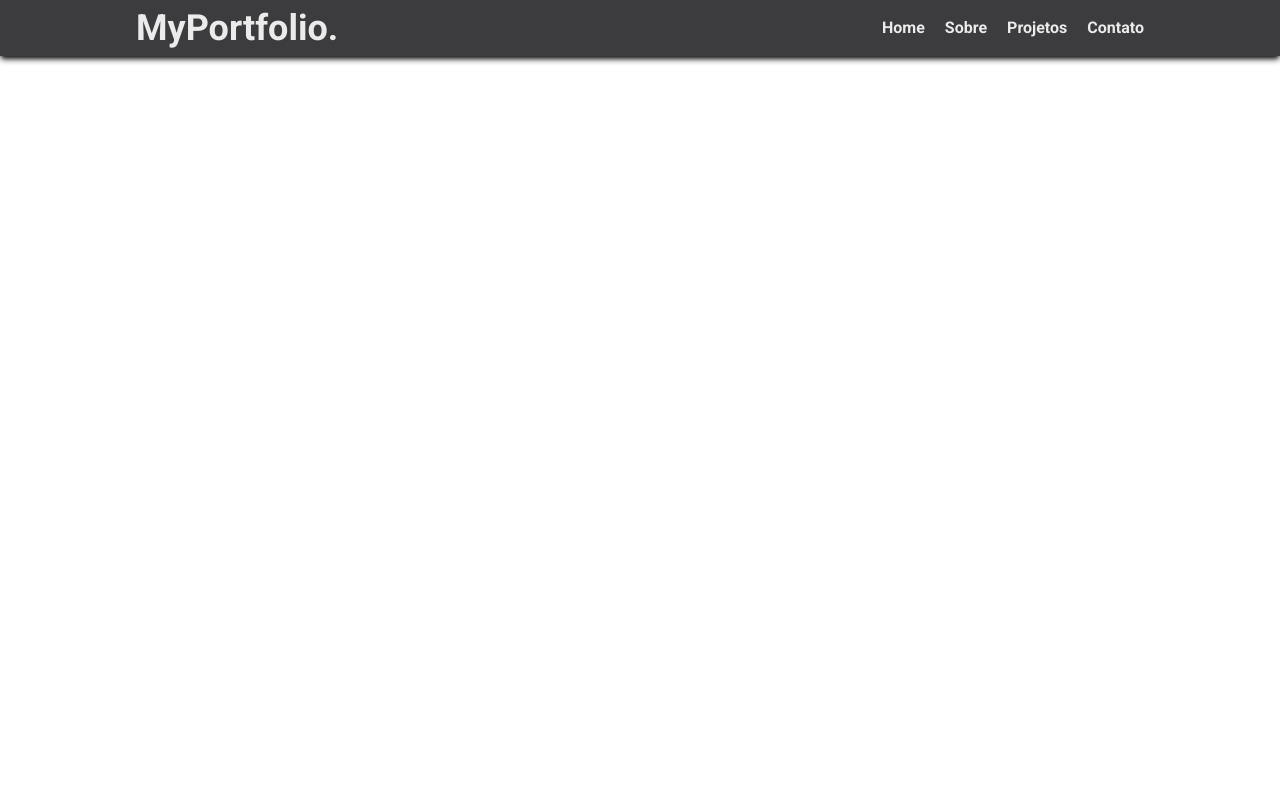
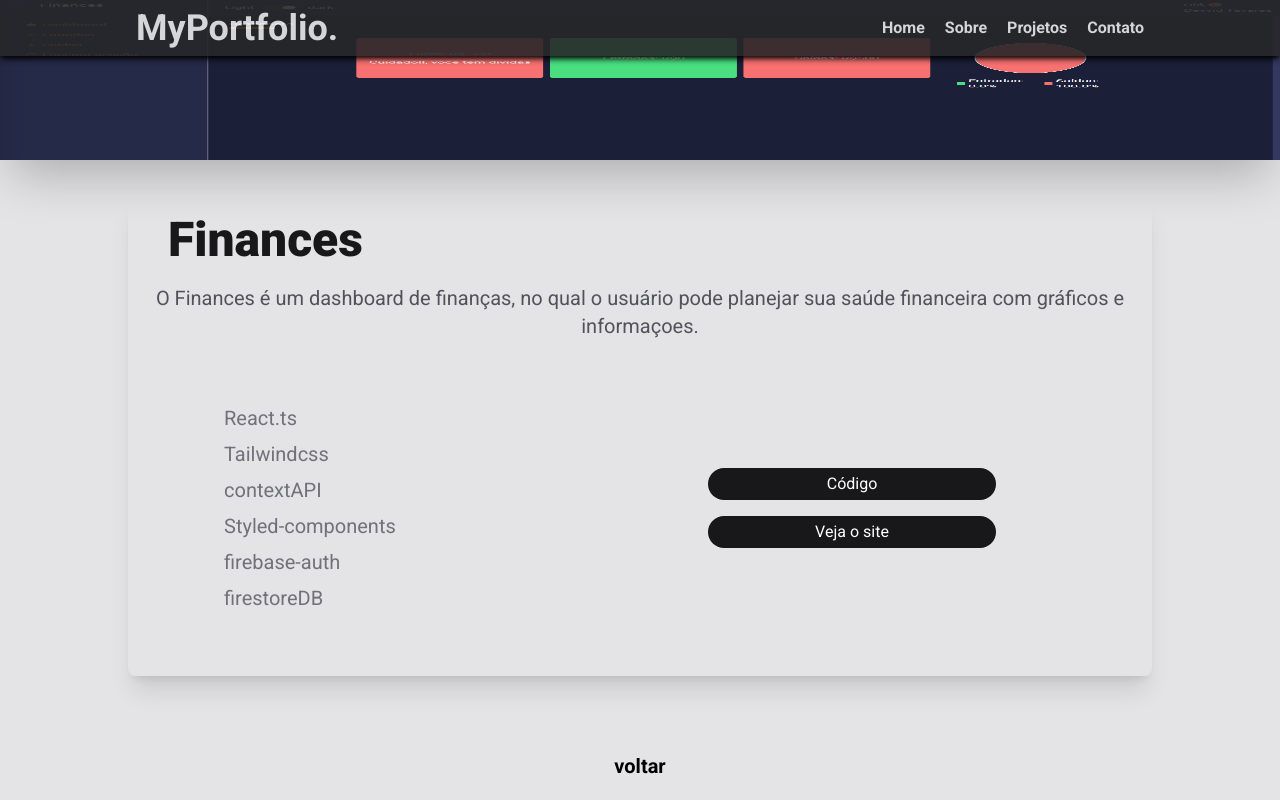
Before and after one commit to DevDeyvidTav/Myportfolio, a React (Vite) app: page /finances in a window 1280 px wide. Built offline with nearby package versions, Linux system fonts and the light colour scheme.

Commit message:
adding finances project

```diff
--- a/src/App.jsx
+++ b/src/App.jsx
@@ -11,10 +11,10 @@ import { Header } from "./components/Header"
 import Aos from "aos"
 import 'aos/dist/aos.css'
 import GlobalStyles from "./css/GlobalStyles"
+import { Finances } from "./pages/Finances"
 
 export function App(props) {
   const { open, setOpen} = useContext(PortfolioContext)
-  useEffect(() => {Aos.init({duration: 1500})},[])
   return (
     <div className="w-screen h-screen max-h-full max-w-full ">
       <GlobalStyles/>
@@ -25,6 +25,7 @@ export function App(props) {
         <Route path="/coffeeshop" element={<Coffeeshop />}/>
         <Route path="/pokemonapi" element={<PokemonApi />}/>
         <Route path="/dtstore" element={<DTstore />}/>
+        <Route path="/finances" element={<Finances/>}/>
       </Routes>
       </Router>
 
--- a/src/components/Projetos.jsx
+++ b/src/components/Projetos.jsx
@@ -9,11 +9,12 @@ import { NavLink } from 'react-router-dom';
 import coffeshop from '../images/coffeeshop.png'
 import pokemon from '../images/pokemon.png'
 import dtstore from '../images/dtstore.png'
+import finances from '../images/finances.png'
 
     export function Projetos(){
         const { open } = useContext(PortfolioContext)
         return(
-            <div id='Projetos' className="tablet-m:h-screen w-screen max-w-full bg-gray-200 ">
+            <div id='Projetos' className="tablet-m:h-full w-screen max-w-full bg-gray-200 ">
                 <div className="container| w-full tablet-m:h-full">
                 <div className="divider| h-[1.2px] w-full  bg-gradient-to-l from-zinc-900 mb-24 to-zinc-300"></div>
                     <h1 className='title| ml-20 text-4xl font-bold text-zinc-900'>Projetos:</h1>
@@ -21,6 +22,7 @@ import dtstore from '../images/dtstore.png'
                         <div className='project1| tablet-m:w-[30%] mx-5 shadow-2xl rounded-md h-full bg-black'><img className='w-full h-full rounded-md rounded-b-none' src={coffeshop} alt="" /><NavLink to="/coffeeshop" ><button className='bg-black rounded-md rounded-t-none text-white w-full text-2xl'>Informações</button></NavLink> </div>
                         <div className='project2| tablet-m:w-[30%] mx-5 shadow-2xl rounded-md h-full bg-black'><img className='w-full h-full rounded-md rounded-b-none' src={pokemon} alt="" /><NavLink to="/pokemonapi"><button className='bg-black rounded-md rounded-t-none text-white w-full text-2xl'>Informações</button></NavLink></div>
                         <div className='project3| tablet-m:w-[30%] mx-5 shadow-2xl rounded-md h-full bg-black'><img className='w-full h-full rounded-md rounded-b-none' src={dtstore} alt="" /><NavLink to="/dtstore"><button className='bg-black rounded-md rounded-t-none text-white w-full text-2xl'>Informações</button></NavLink></div>
+                        <div className='project3| tablet-m:w-[30%] mx-5 shadow-2xl rounded-md h-full bg-black'><img className='w-full h-full rounded-md rounded-b-none' src={finances} alt="" /><NavLink to="/finances"><button className='bg-black rounded-md rounded-t-none text-white w-full text-2xl'>Informações</button></NavLink></div>
                     </div>
                 </div>
             </div>
--- /dev/null
+++ b/src/pages/Finances.jsx
@@ -0,0 +1,31 @@
+import finances from '../images/finances.png'
+
+
+
+
+export function Finances(){
+    return(
+        <div className="w-screen flex flex-col items-center justify-between bg-zinc-200 h-screen max-h-full max-w-full">
+            <img className="finances-img| w-full shadow-2xl  h-40" src={finances} alt="" />
+            <div className='text-container| flex flex-col w-[80%] h-[60%] mb-10 rounded-lg shadow-xl'>
+                <p className='title| ml-10 mt-5 text-5xl text-zinc-900 font-black'>Finances</p>
+                <p className='considarations| w-full text-center mt-5 text-xl text-zinc-600'>O Finances é um dashboard de finanças, no qual o usuário pode planejar sua saúde financeira com gráficos e informaçoes.</p>
+                <div className='iterables| w-full h-full gap-10 flex'>
+                    <div className='skills| tablet-m:ml-24 ml-10 justify-center gap-2 text-xl text-zinc-500 flex flex-col w-1/2 h-full'>
+                        <p>React.ts</p>
+                        <p>Tailwindcss</p>
+                        <p>contextAPI</p>
+                        <p>Styled-components</p>
+                        <p>firebase-auth</p>
+                        <p>firestoreDB</p>
+                    </div>
+                    <div className='code-buttons| justify-center gap-4 flex flex-col w-1/2 h-full'>
+                        <a href="https://github.com/DevDeyvidTav/DashBoard" target="_blank"><button className='bg-zinc-900 mr-3 p-1 rounded-full tablet-m:w-72 text-white'>Código</button></a>
+                        <a href="https://dash-board-indol.vercel.app/" target="_blank"><button className='bg-zinc-900 mr-3 p-1 rounded-full tablet-m:w-72 text-white' >Veja o site</button></a>
+                    </div>
+                </div>
+            </div>
+            <a href="/#Projetos"><button className='text-xl font-bold mb-5'>voltar</button></a>
+        </div>
+    )
+}
```
Also changed, not shown: src/images/finances.png (added).
